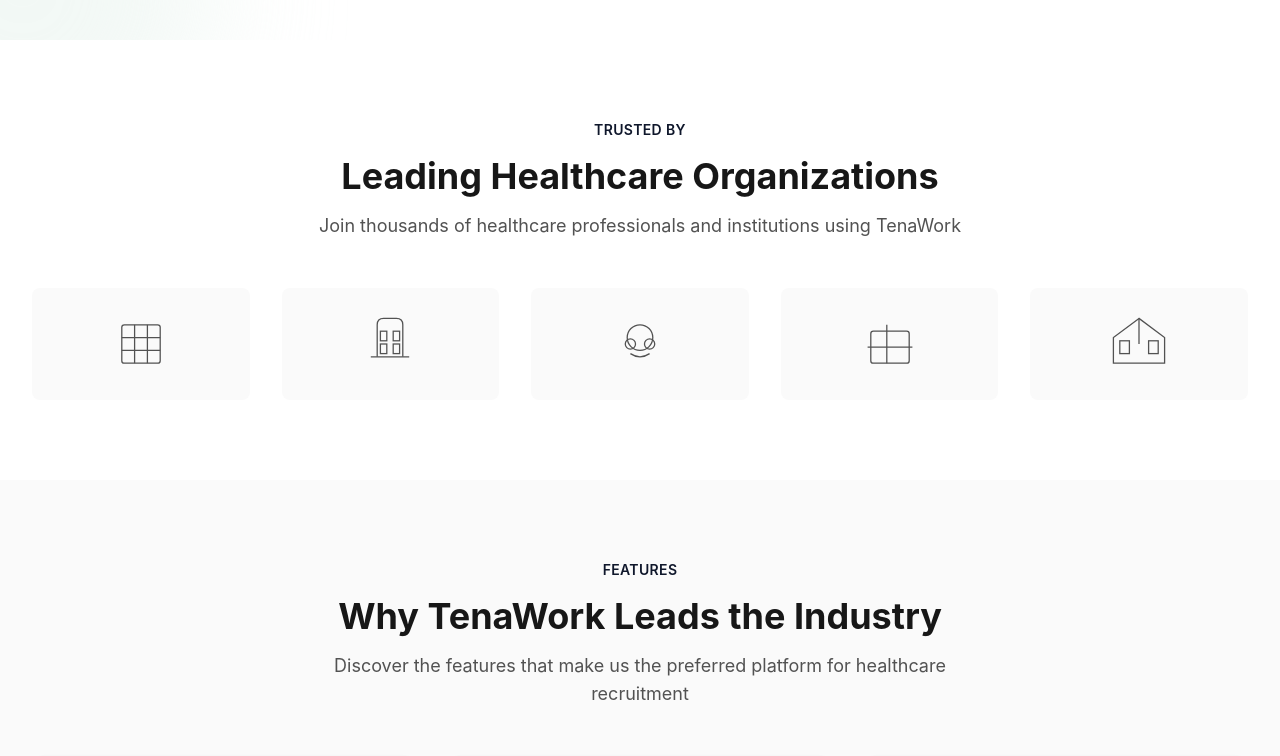
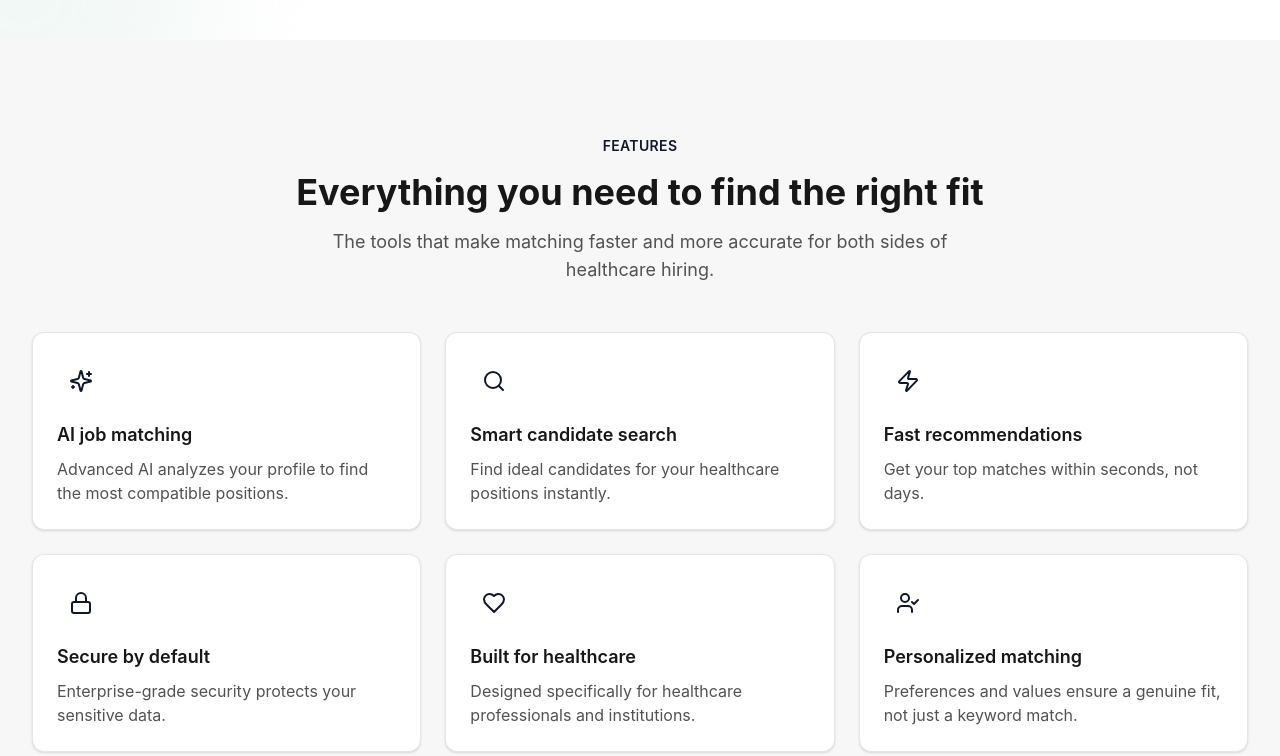
Before and after one commit to na09git/tenawork, a React (Vite) app in the folder apps/web/: page / in a window 1280 px wide. Shown: the part 760-1516 px from the top of the page. Built offline with nearby package versions, Linux system fonts and the light colour scheme.

Commit message:
improve the design of featuresection

```diff
--- a/apps/web/src/components/sections/home/FeaturesSection.jsx
+++ b/apps/web/src/components/sections/home/FeaturesSection.jsx
@@ -3,58 +3,64 @@
 import FeatureCard from "@/components/sections/FeatureCard";
 
 /**
- * FeaturesSection - Showcase key platform features
+ * FeaturesSection — Showcase key platform features.
+ *
+ * Palette locked to match HeroSection: ink / canvas / brand-* / accent-*
+ * / slate-* only. No other colors introduced anywhere in this file.
+ * Background: bg-slate-50, one step off the hero's bg-canvas, to create
+ * page rhythm (white → tint → white) as you scroll.
  */
 const features = [
   {
     icon: Sparkles,
-    title: "AI Job Matching",
+    title: "AI job matching",
     description:
       "Advanced AI analyzes your profile to find the most compatible positions.",
   },
   {
     icon: Search,
-    title: "Smart Candidate Search",
+    title: "Smart candidate search",
     description:
       "Find ideal candidates for your healthcare positions instantly.",
   },
   {
     icon: Zap,
-    title: "Fast Recommendations",
-    description: "Get top matches within seconds, not days.",
+    title: "Fast recommendations",
+    description: "Get your top matches within seconds, not days.",
   },
   {
     icon: Lock,
-    title: "Secure Platform",
+    title: "Secure by default",
     description: "Enterprise-grade security protects your sensitive data.",
   },
   {
     icon: Heart,
-    title: "Healthcare Focused",
+    title: "Built for healthcare",
     description:
-      "Built specifically for healthcare professionals and institutions.",
+      "Designed specifically for healthcare professionals and institutions.",
   },
   {
     icon: UserCheck,
-    title: "Personalized Matching",
-    description: "Preferences and values ensure perfect fit matches.",
+    title: "Personalized matching",
+    description:
+      "Preferences and values ensure a genuine fit, not just a keyword match.",
   },
 ];
 
 export default function FeaturesSection() {
   return (
-    <section className="bg-neutral-50 py-16 sm:py-20">
+    <section className="bg-slate-50 py-20 sm:py-24">
       <div className="mx-auto max-w-7xl px-4 sm:px-6 lg:px-8">
         <SectionHeader
           subtitle="Features"
-          title="Why TenaWork Leads the Industry"
-          description="Discover the features that make us the preferred platform for healthcare recruitment"
+          title="Everything you need to find the right fit"
+          description="The tools that make matching faster and more accurate for both sides of healthcare hiring."
         />
 
-        <div className="mt-12 grid grid-cols-1 gap-8 md:grid-cols-2 lg:grid-cols-3">
-          {features.map((feature, idx) => (
+        <div className="mt-12 grid grid-cols-1 gap-6 md:grid-cols-2 lg:grid-cols-3">
+          {features.map((feature) => (
             <FeatureCard
-              key={idx}
+              key={feature.title}
               icon={feature.icon}
               title={feature.title}
               description={feature.description}
--- a/apps/web/src/pages/public/Home.jsx
+++ b/apps/web/src/pages/public/Home.jsx
@@ -16,7 +16,7 @@
   return (
     <div className="overflow-hidden">
       <HeroSection />
-      <TrustedOrganizations />
+      {/* <TrustedOrganizations /> */}
       <FeaturesSection />
       <HowItWorksSection />
       <WhyChooseTenaWorkSection />
```
